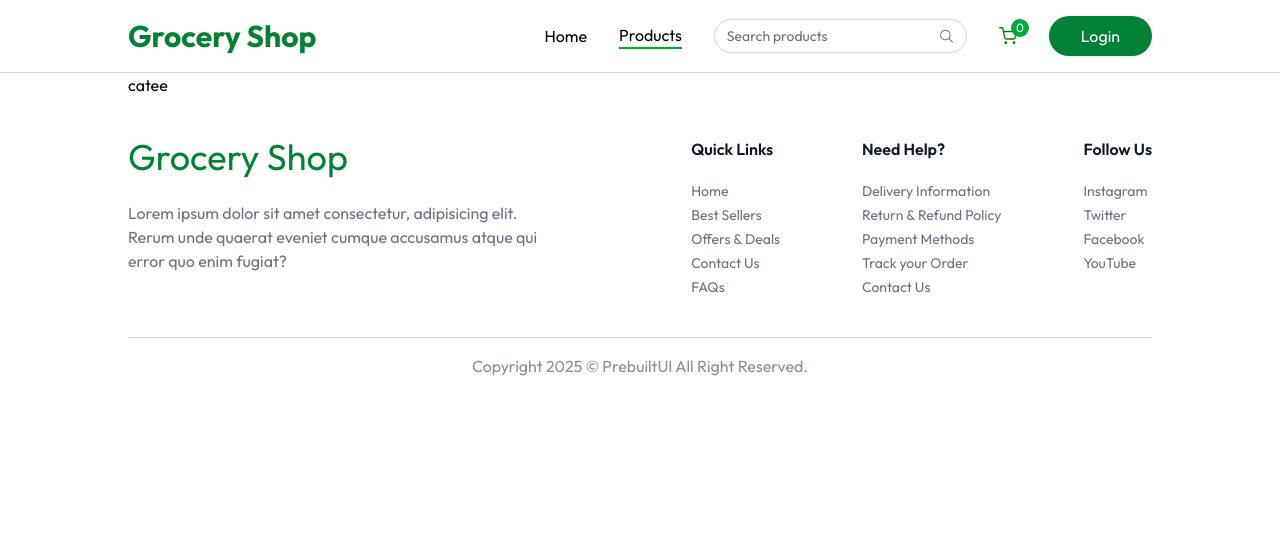
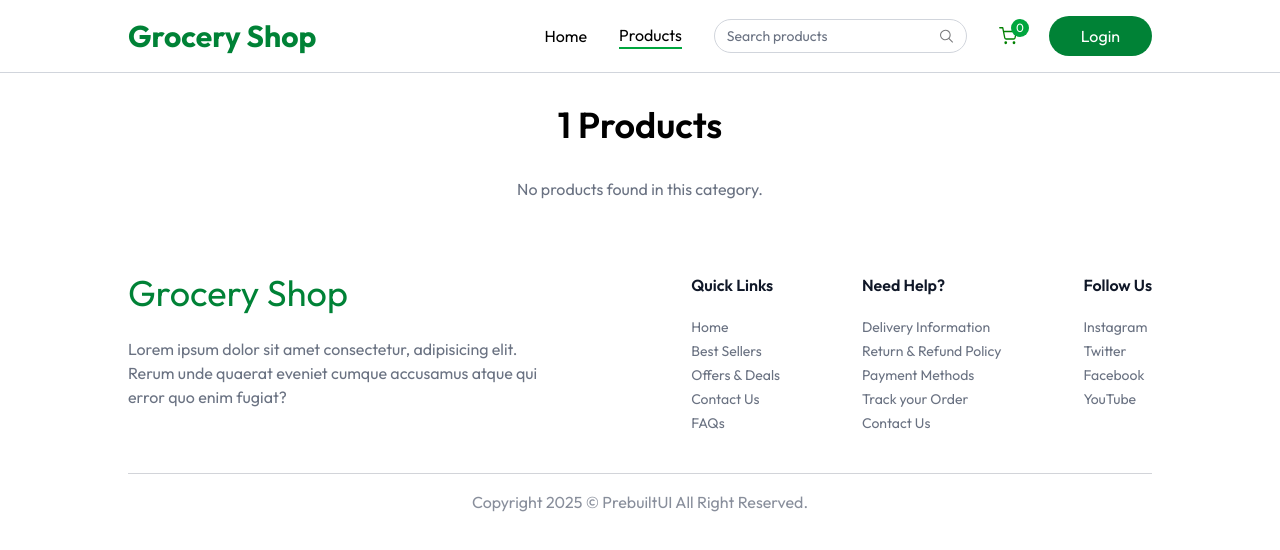
Before and after one commit to ikeshav26/e-grocery-client, a React (Vite) app: page /products/1 in a window 1280 px wide. Shown: the top 550 px of the page. Built offline with nearby package versions, Linux system fonts and the light colour scheme; a web font is replaced by a local one.

Commit message:
Product category page

```diff
--- a/src/pages/ProductCategory.jsx
+++ b/src/pages/ProductCategory.jsx
@@ -1,11 +1,39 @@
-import React from 'react'
+import React, { useContext } from 'react';
+import { AppContext } from '../context/AppContext';
+import { useParams } from 'react-router-dom';
+import ProductCard from '../components/ProductCard';
 
 const ProductCategory = () => {
+  const { product, navigate } = useContext(AppContext);
+  const { category } = useParams();
+
+  const categoryProducts = product.filter(
+    (item) => item.category.toLowerCase() === category.toLowerCase()
+  );
+
+  console.log("Category Products:", categoryProducts);
+
   return (
-    <div>
-      catee
+    <div className='py-8 px-4 sm:px-6 lg:px-8 max-w-7xl mx-auto'>
+      <h1 className='text-2xl sm:text-3xl md:text-4xl font-semibold text-center mb-8 capitalize'>
+        {category} Products
+      </h1>
+
+      {categoryProducts.length > 0 ? (
+        <div className="grid grid-cols-1 sm:grid-cols-2 md:grid-cols-3 lg:grid-cols-4 gap-6">
+          {categoryProducts.map((item) => (
+            <div key={item._id} className="flex justify-center">
+              <ProductCard product={item} />
+            </div>
+          ))}
+        </div>
+      ) : (
+        <p className="text-center text-gray-500 text-sm md:text-base">
+          No products found in this category.
+        </p>
+      )}
     </div>
-  )
-}
+  );
+};
 
-export default ProductCategory
+export default ProductCategory;
```
